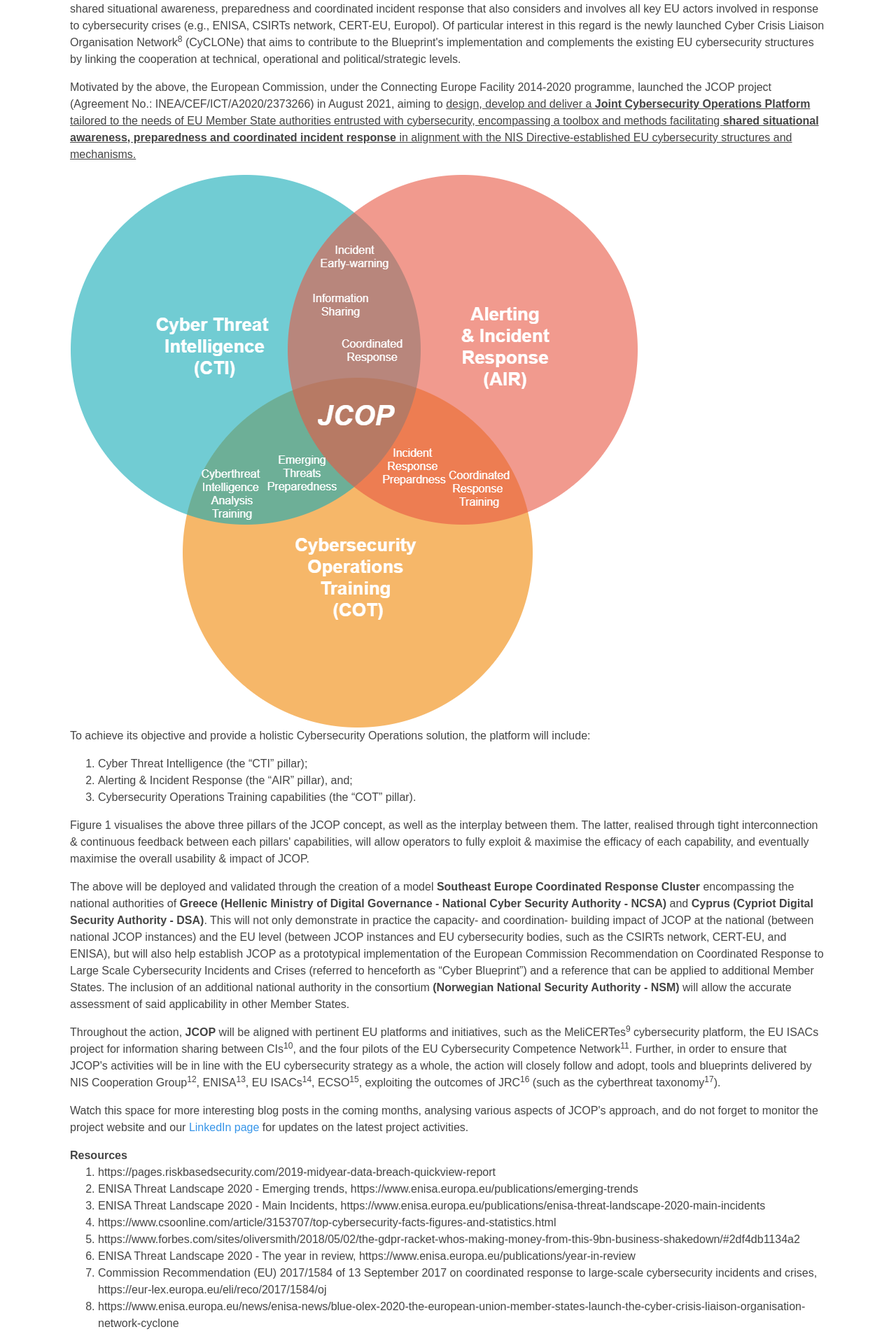
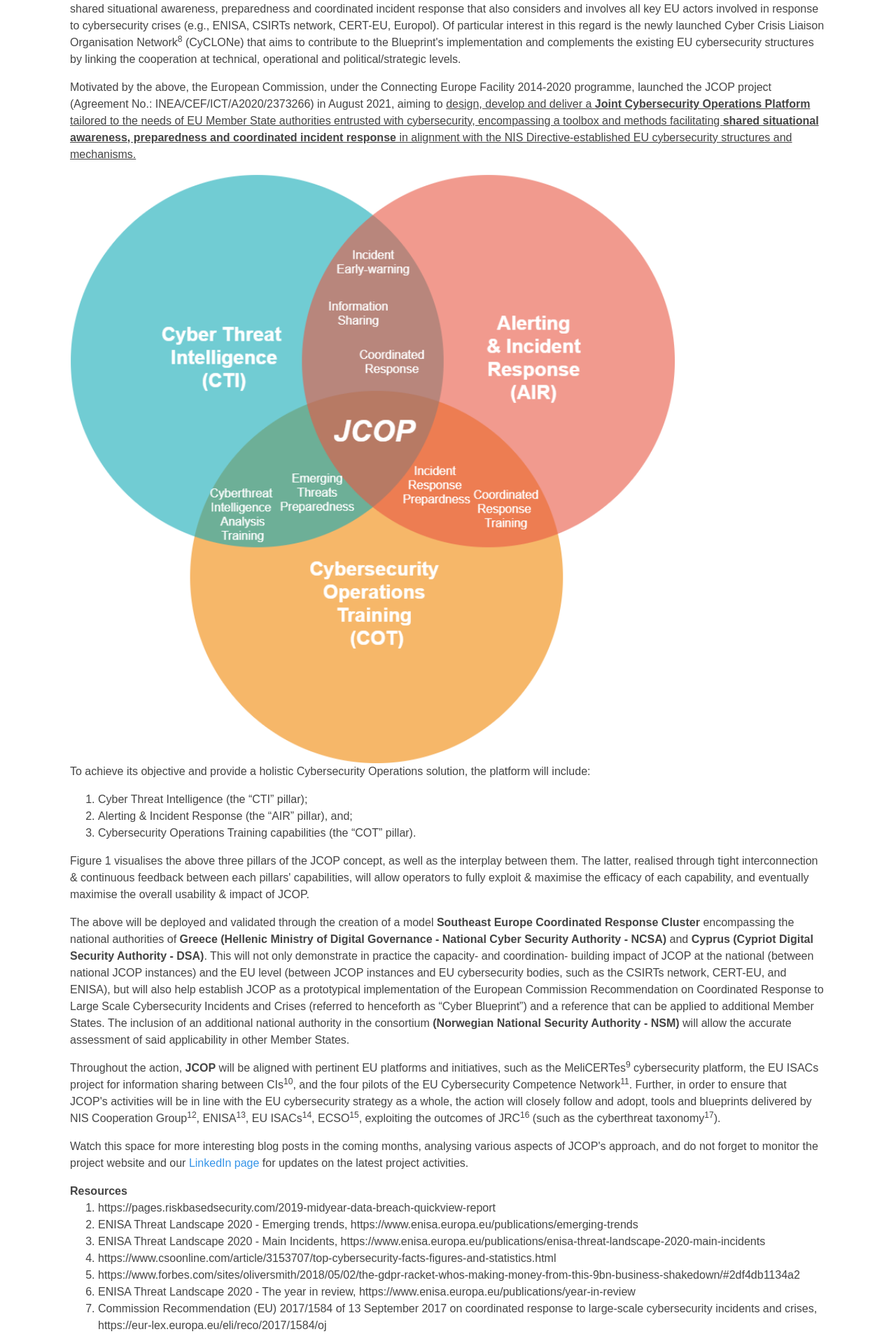
Before and after one commit to mateusdz/jcopweb, a Jekyll site: the page built from content/blogposts/blogpost1.html, in a window 1280 px wide. Shown: the part 853-2760 px from the top of the page at 70% size. Built offline with Jekyll 4.4.1, drawn with Linux system fonts in a browser that asks for light colours.

Commit message:
Fixing img

```diff
--- a/assets/css/style.css
+++ b/assets/css/style.css
@@ -58,6 +58,11 @@
   padding: 7px 7px 0px 7px !important;
 }
 
+
+.responsive-img {
+  width: 80%;
+  height: auto;
+}
 
 /*--------------------------------------------------------------
 # Back to top button
--- a/content/blogposts/blogpost1.html
+++ b/content/blogposts/blogpost1.html
@@ -95,14 +95,11 @@
             structures and mechanisms.</u
           >
         </p>
-      </div>
-      <div class="col-sm-12">
         <img
           src="{{ site.baseurl }}/assets/img/jcop_diagram.png"
           alt="Overview of the JCOP pillars and their interplay."
+          class="responsive-img"
         />
-      </div>
-      <div class="col-sm-12">
         <p>
           To achieve its objective and provide a holistic Cybersecurity
           Operations solution, the platform will include:
```
